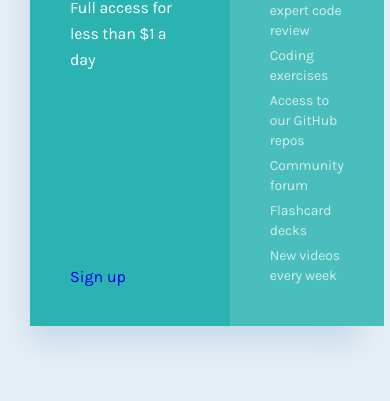
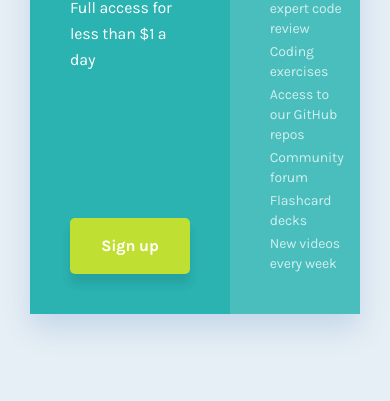
Before and after one commit to NinjaInShade/price-grid-component, a plain HTML site: page index.html in a window 390 px wide. Shown: the part 558-959 px from the top of the page. Drawn offline with Linux system fonts and the light colour scheme.

Commit message:
Card complete not responsive

```diff
--- a/buttons.css
+++ b/buttons.css
@@ -0,0 +1,17 @@
+.btn {
+  display: flex;
+  justify-content: center;
+  align-items: center;
+  letter-spacing: var(--body-letter-spacing);
+  line-height: var(--body-line-height);
+  font-size: var(--body);
+  box-shadow: 0 10px 10px 0 rgba(0, 0, 0, 0.1);
+  border-radius: 5px;
+  padding: 15px;
+  font-weight: 700;
+}
+
+.btn-primary {
+  color: #fff;
+  background: var(--green);
+}
--- a/index.html
+++ b/index.html
@@ -30,7 +30,7 @@
           <h3 class="price-card-subtitle">Monthly Subscription</h3>
           <b class="price-card-money emphasised-text">$29 <span class="body-text">per month</span></b>
           <p class="body-text price-card-money-description">Full access for less than $1 a day</p>
-          <a href="./index.html" class="btn btn-primary">Sign up</a>
+          <a href="./index.html" class="btn btn-primary price-card-btn">Sign up</a>
           </div>
         </div>
         <div class="price-card-section" id="price-card-why">
--- a/main.css
+++ b/main.css
@@ -1,5 +1,7 @@
 .price-card {
   display: grid;
+  overflow: hidden;
+  border-radius: 8px 8px 0 0;
   grid-template-columns: repeat(2, 1fr);
   grid-template-rows: repeat(2, auto);
   -webkit-box-shadow: 0px 15px 30px 0px rgba(0, 81, 171, 0.15);
@@ -72,7 +74,7 @@
 }
 
 .price-card-why-list-item:not(:last-child) {
-  margin-bottom: 5px;
+  margin-bottom: 3px;
 }
 
 .price-card-money {
@@ -93,3 +95,8 @@
   color: #fff;
   flex-grow: 1;
 }
+
+.price-card-btn {
+  margin-top: 26px;
+  width: 100%;
+}
```
